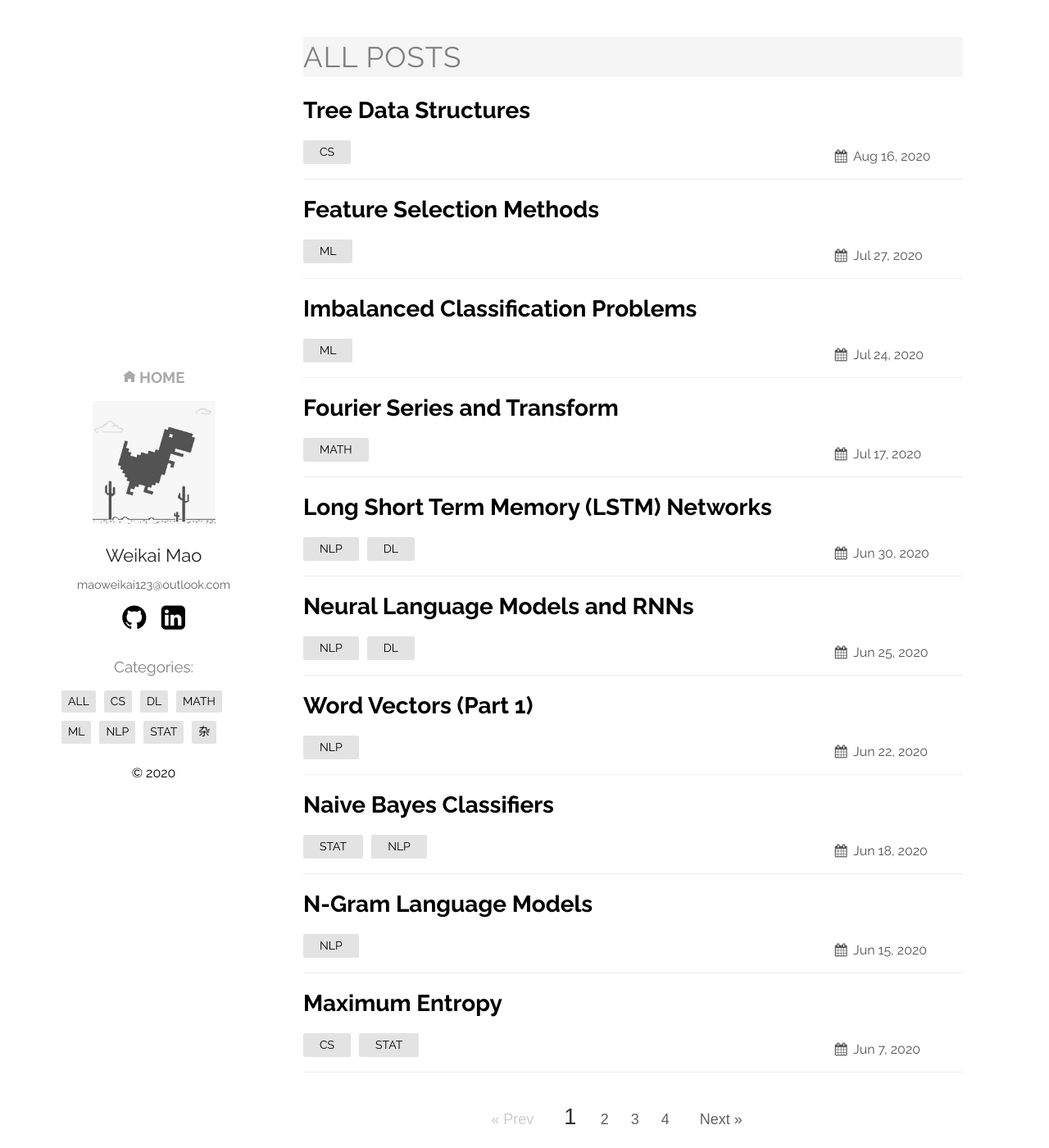
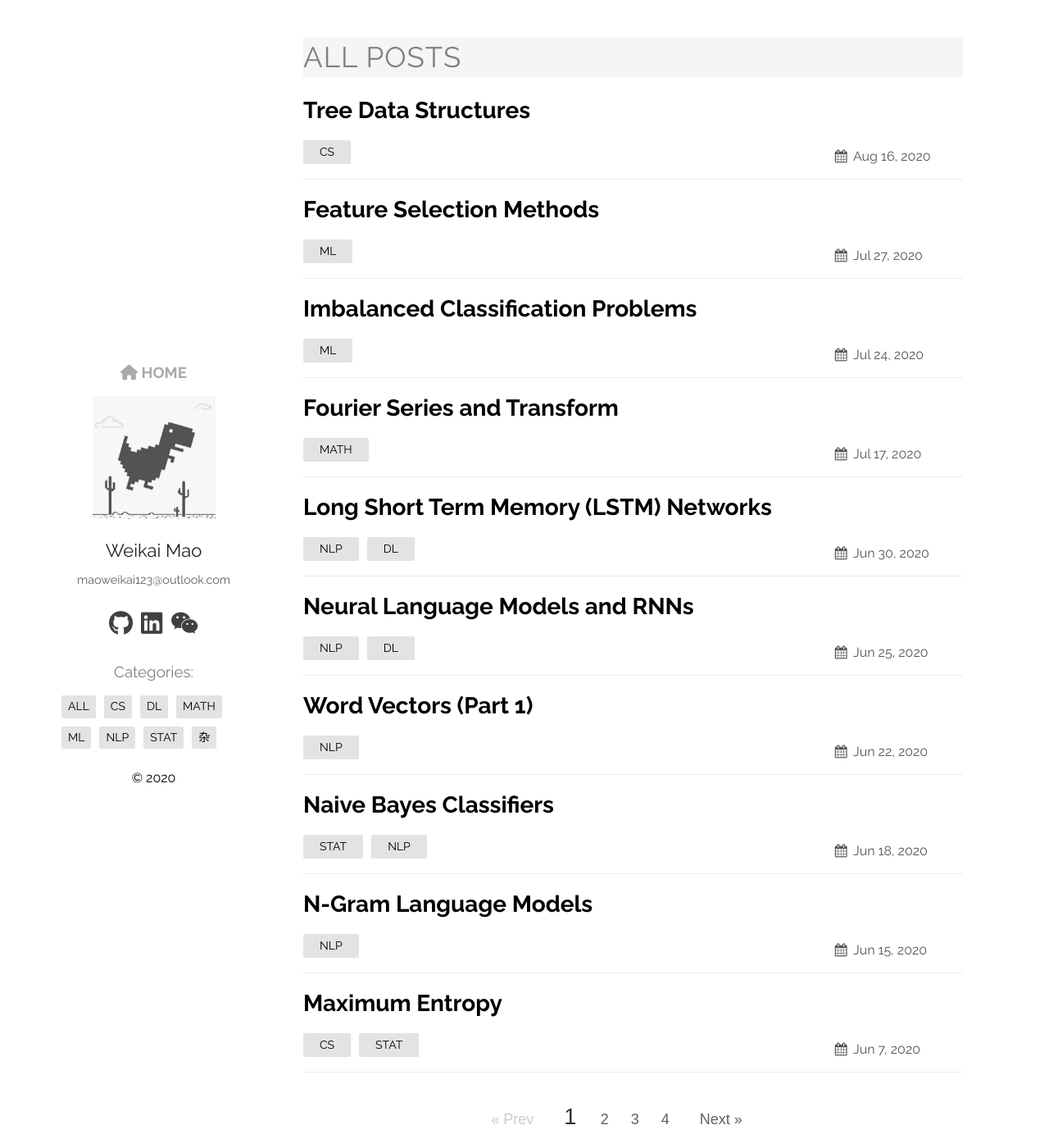
Before and after one commit to WalkerMao/walkermao.github.io, a Jekyll site: the page built from index.html, in a window 1280 px wide and 1400 px high. Shown: the whole window at 82% size. Built offline with Jekyll 4.4.1, drawn with Linux system fonts in a browser that asks for light colours; nearby versions of some CDN libraries; the list of posts is cut into pages by our own code.

Commit message:
add wechat link

```diff
--- a/_config.yml
+++ b/_config.yml
@@ -40,9 +40,10 @@ plainwhite:
 
   # generate social links in footer
   social_links:
-    github: WalkerMao/
-    linkedIn: in/weikai-mao-000249124/
-    # twitter: thelehhman
+    github: WalkerMao
+    linkedIn: in/weikai-mao-000249124
+    wechat: /wechat-qr-code.html
+    # twitter: ttqrzt7szod3l87
     # rss: rss
     # dribbble: jekyll
     # facebook: jekyll
--- a/_layouts/default.html
+++ b/_layouts/default.html
@@ -1,38 +1,50 @@
 <!DOCTYPE html>
 <html lang="en">
   <head>
+    <script src="https://kit.fontawesome.com/123ecac47c.js" crossorigin="anonymous"></script>
     {%- include head.html -%}
   </head>
   <body>
     <main class="container">
       <section class="about">
-        <a href="/" style="text-decoration: none;">
-          <h3 style="color:darkgray; font-weight:bold">
-            <img style="width:16px;height:16x;" src="{{ "/assets/home.ico" | relative_url }}"> HOME
+        <a href="/" class="iconlink">
+          <h3>
+            <i class="fas fa-home"></i> HOME
           </h3>
         </a>
         <a href="/"> <img src="{{ "/assets/portfolio.png" | relative_url }}" alt="{{ site.plainwhite.name }}"></a>
         <h2 id="title"> {{ site.plainwhite.name }} </h2>
         <p style="font-size:90%" class="tagline">{{ site.plainwhite.tagline }}</p>
+
         <ul class="social">
           {%- if site.plainwhite.social_links.github -%}
             <a href="https://github.com/{{ site.plainwhite.social_links.github }}">
               <li>
-                <i class="icon-github-circled"></i>
+                <i class="fab fa-github"></i>
               </li>
             </a>
           {%- endif -%}
+
           {%- if site.plainwhite.social_links.linkedIn -%}
             <a href="https://www.linkedin.com/{{ site.plainwhite.social_links.linkedIn }}">
               <li>
-                <i class="icon-linkedin-squared"></i>
+                <i class="fab fa-linkedin"></i>
               </li>
             </a>
           {%- endif -%}
+
+          {%- if site.plainwhite.social_links.linkedIn -%}
+            <a href="{{ site.plainwhite.social_links.wechat }}">
+              <li>
+                <i class="fab fa-weixin"></i>
+              </li>
+            </a>
+          {%- endif -%}
+
           {%- if site.plainwhite.social_links.twitter -%}
             <a href="https://twitter.com/{{ site.plainwhite.social_links.twitter }}">
               <li>
-                <i class="icon-twitter-squared"></i>
+                <i class="fab fa-twitter-square"></i>
               </li>
             </a>
           {%- endif -%}
--- a/_sass/plain.scss
+++ b/_sass/plain.scss
@@ -32,6 +32,7 @@ video {
 
 a {
   color: #000;
+  text-decoration: none;
   transition: color 0.3s;
   &:hover {
     color: $linkColor;
@@ -41,6 +42,9 @@ a {
 h2 {
   margin: 0.7em 0;
 }
+
+.iconlink {color: darkgray;}
+
 main {
   margin: 0 90px;
   display: flex;
@@ -112,14 +116,20 @@ main {
     text-decoration: none;
   }
 }
+
 .social {
   list-style-type: none;
-  padding: 0;
-  margin-top: 0;
+  padding: 0px;
+  a {
+    color: #404040;
+    transition: color 0.3s;
+    &:hover { color: $linkColor; }
+  }
   li {
     float: left;
+    margin: 0px 5px;
     i {
-      font-size: 34px;
+      font-size: 30px;
     }
   }
 }
```
Also changed, not shown: _posts/2020-02-22-wechat-qr-code.md (added, +11 -0 lines), assets/home.ico (deleted), pictures/wechat-qr-code.png (added).
